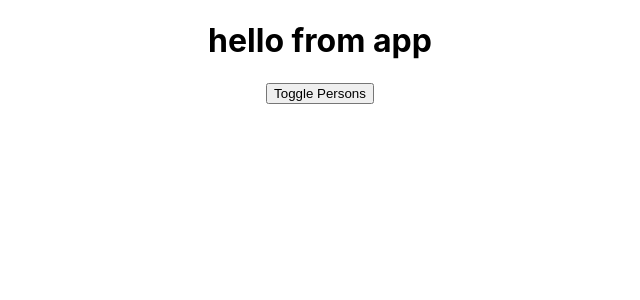
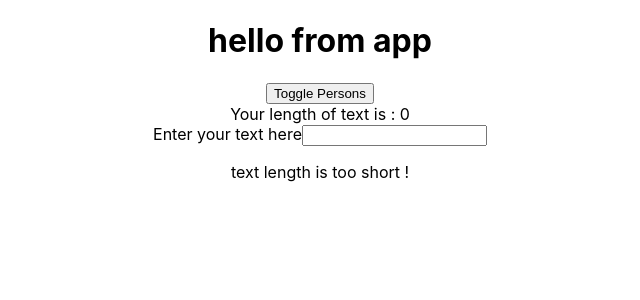
Before and after one commit to shiccorama/burger_king, a React (Create React App) app: page / in a window 1280 px wide. Shown: the top 300 px of the page, without its empty margins (320-960 px from the left). Built offline with nearby package versions, Linux system fonts and the light colour scheme.

Commit message:
using splice, join, and slice with strings

```diff
--- a/src/App.js
+++ b/src/App.js
@@ -1,6 +1,8 @@
 import React, {Component} from "react";
 import './App.css';
 import Person from "./Components/Person/Person";
+import ValidationComponent from "./Components/ValidationComponent/ValidationComponent";
+import CharComponent from "./Components/CharComponent/CharComponent";
 
 class App extends Component {
 
@@ -11,7 +13,8 @@ class App extends Component {
       {id: 3, name: "eissa", age: 12}
     ],
     otherState: "some other state value",
-    showPersons: false
+    showPersons: false,
+    enteredText : ""
   };
 
   togglePersonsHandler = () => {
@@ -27,17 +30,34 @@ class App extends Component {
     this.setState({persons: persons_after_deleting});
   }
 
+  lengthOfTextHandler = (e) => {
+    this.setState({
+      enteredText : e.target.value
+    });
+  }
+
+  deleteCharHandler = (charIndex) =>{
+    const charArray = this.state.enteredText.split("");
+    charArray.splice(charIndex, 1);
+    const joiningStrings = charArray.join("");
+    this.setState({enteredText: joiningStrings})
+
+
+  }
+
+
+
+
+
   render(){
 
     let persons_to_show = null;
     if (this.state.showPersons){
       persons_to_show = (
         <div>
-
           { this.state.persons.map((i, person_index) => {
               return(
                 <Person
-
                   key = {Math.random()}
                   id = {i.id}
                   name = {i.name}
@@ -47,19 +67,41 @@ class App extends Component {
               )
             })
           }
-
         </div>
       );
 
     };
 
 
+    // remember, we use split with empty string to convert string into array :
+    const charToShow = this.state.enteredText.split("").map((ch, charIndex) =>{
+              return(
+                  <CharComponent
+                      character={ch}
+                      key={charIndex}
+                      deleteChar={(e) => this.deleteCharHandler(e, charIndex)}
+                  />
+              )
+          });
+
+
+
+
 
     return (
       <div className="App">
+
           <h1> hello from app</h1>
           <button onClick={this.togglePersonsHandler}> Toggle Persons </button>
           {persons_to_show}
+          <form>
+            <label>Your length of text is : {this.state.enteredText.length}</label><br />
+            <label>Enter your text here</label>
+            <input type="textarea" onChange={this.lengthOfTextHandler} value={this.state.enteredText} />
+            <p>{this.state.enteredText}</p>
+            <ValidationComponent  textLength={this.state.enteredText.length}/>
+            {charToShow}
+          </form>
 
       </div>
     );
--- /dev/null
+++ b/src/Components/CharComponent/CharComponent.css
@@ -0,0 +1,7 @@
+.CharComponent{
+    display: inline-block;
+    padding: 16px;
+    text-align: center;
+    margin: 16px;
+    border: 1px solid black;
+}
--- /dev/null
+++ b/src/Components/CharComponent/CharComponent.js
@@ -0,0 +1,21 @@
+import React from "react";
+import "./CharComponent.css";
+
+
+const CharComponent = (props) => {
+
+    // const receivedString = props.character;
+
+
+    return(
+        <div className="CharComponent">
+
+            <div onClick={props.deleteChar}>{props.character}</div>
+
+
+        </div>
+    )
+}
+
+
+export default CharComponent;
--- /dev/null
+++ b/src/Components/ValidationComponent/ValidationComponent.js
@@ -0,0 +1,29 @@
+import React from "react";
+
+
+
+const ValidationComponent = (props) =>{
+
+    const checkTextLength = props.textLength;
+    let validationMessage = "text length is too short !";
+
+    if(checkTextLength >= 5){
+        validationMessage = "text length is enough";
+    }
+
+
+
+    return(
+        <div className="ValidationComponent">
+
+            <p>{validationMessage}</p>
+
+        </div>
+    )
+}
+
+
+
+
+
+export default ValidationComponent;
```
Also changed, not shown: src/Components/ValidationComponent/Validation.css (added).
